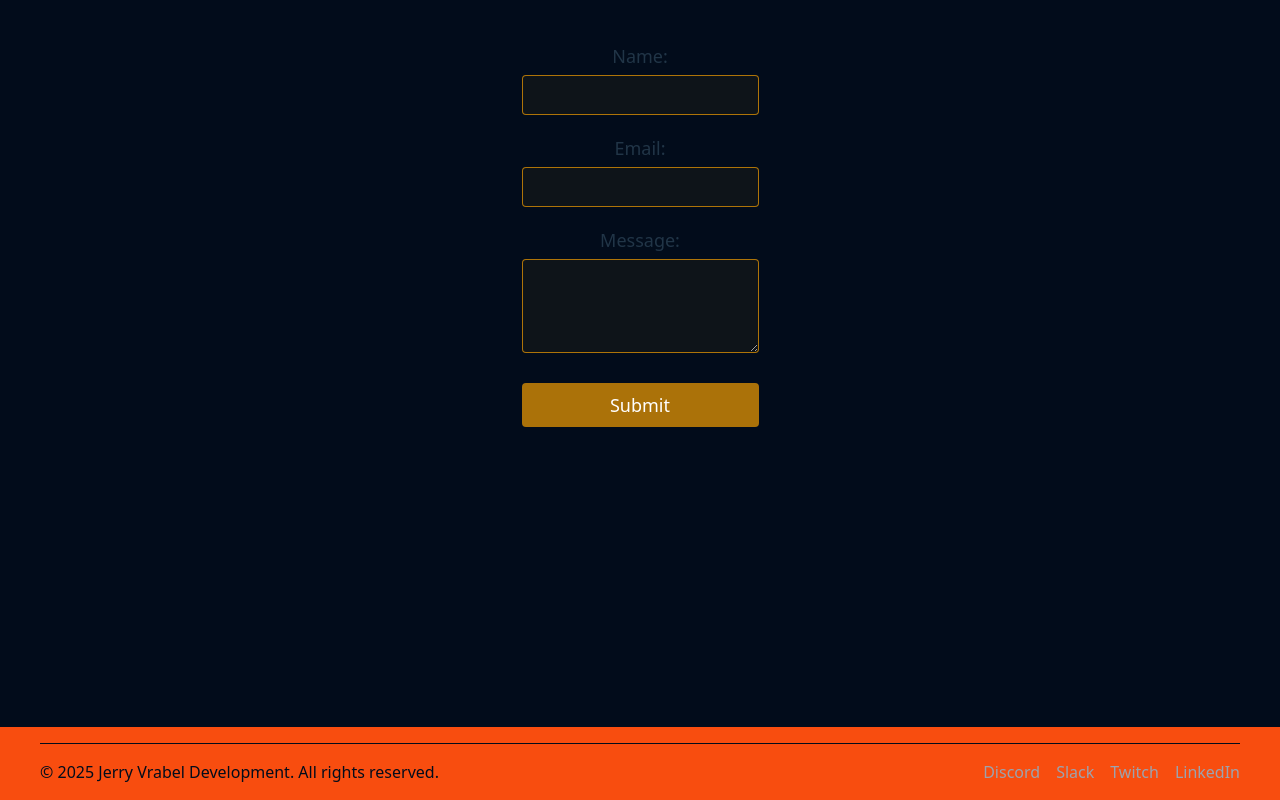
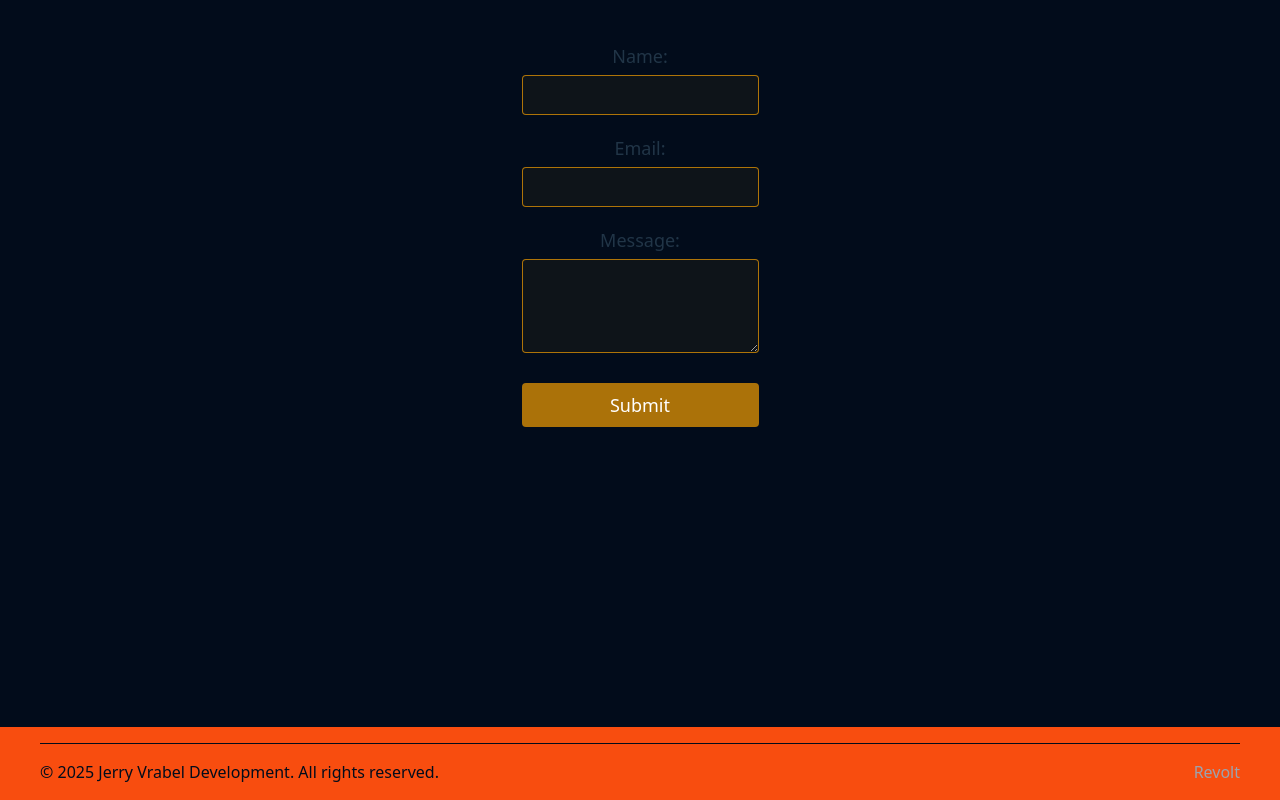
Before and after one commit to jerry-vrabel-development/jerry.vrabel.development, a React (Vite) app: page / in a window 1280 px wide. Shown: the part 5924-6724 px from the top of the page. Built offline with nearby package versions, Linux system fonts and the light colour scheme.

Commit message:
Updated socials just to include Revolt

```diff
--- a/src/components/Footer/Footer.tsx
+++ b/src/components/Footer/Footer.tsx
@@ -54,10 +54,10 @@ const Footer: React.FC<FooterProps> = ({ companyName = "Jerry Vrabel Development
             © {currentYear} {companyName}. All rights reserved.
           </p>
           <div className="social-links">
-            {["Discord", "Slack", "Twitch", "LinkedIn"].map((social) => (
+            {["Revolt"].map((social) => (
               <motion.a
                 key={social}
-                href="#"
+                href="https://rvlt.gg/1FYB0sxD"
                 className="social-link"
                 whileHover={hoverScale}
                 whileTap={{ scale: 0.95 }}
```
